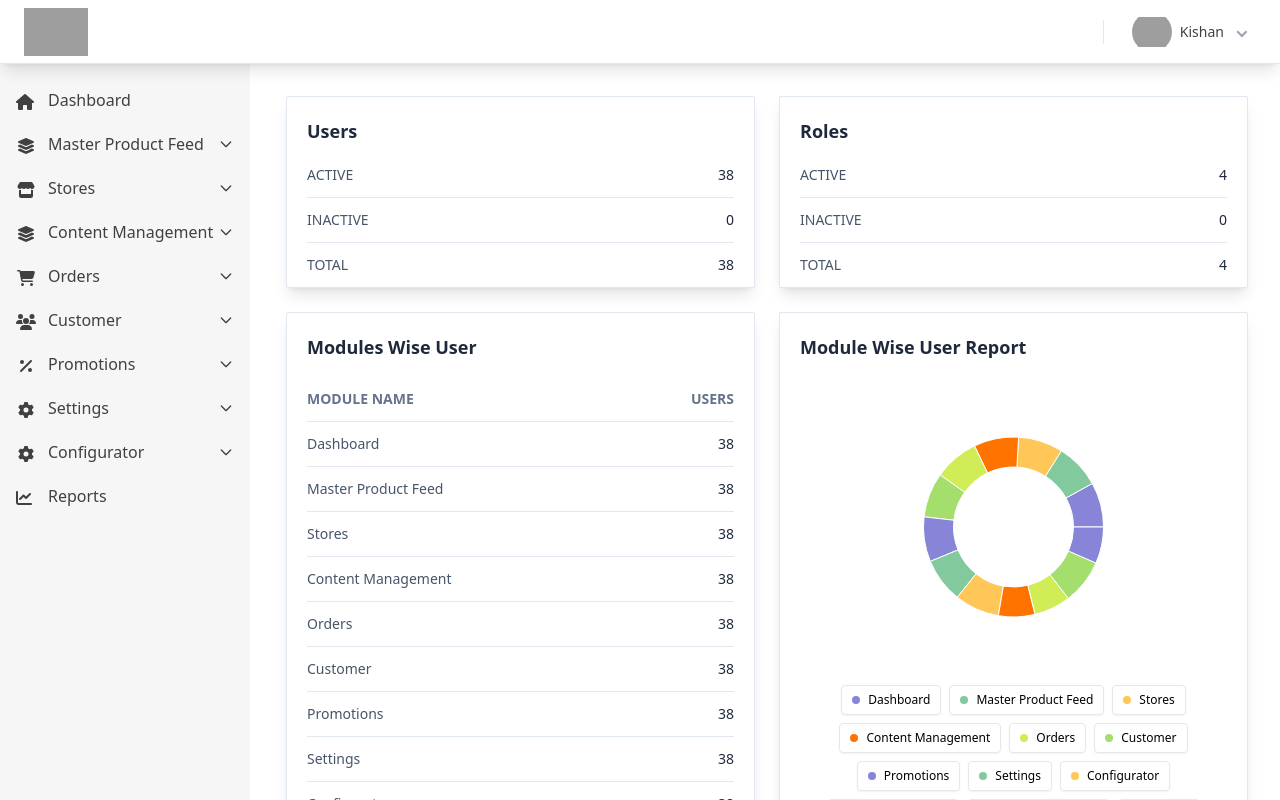
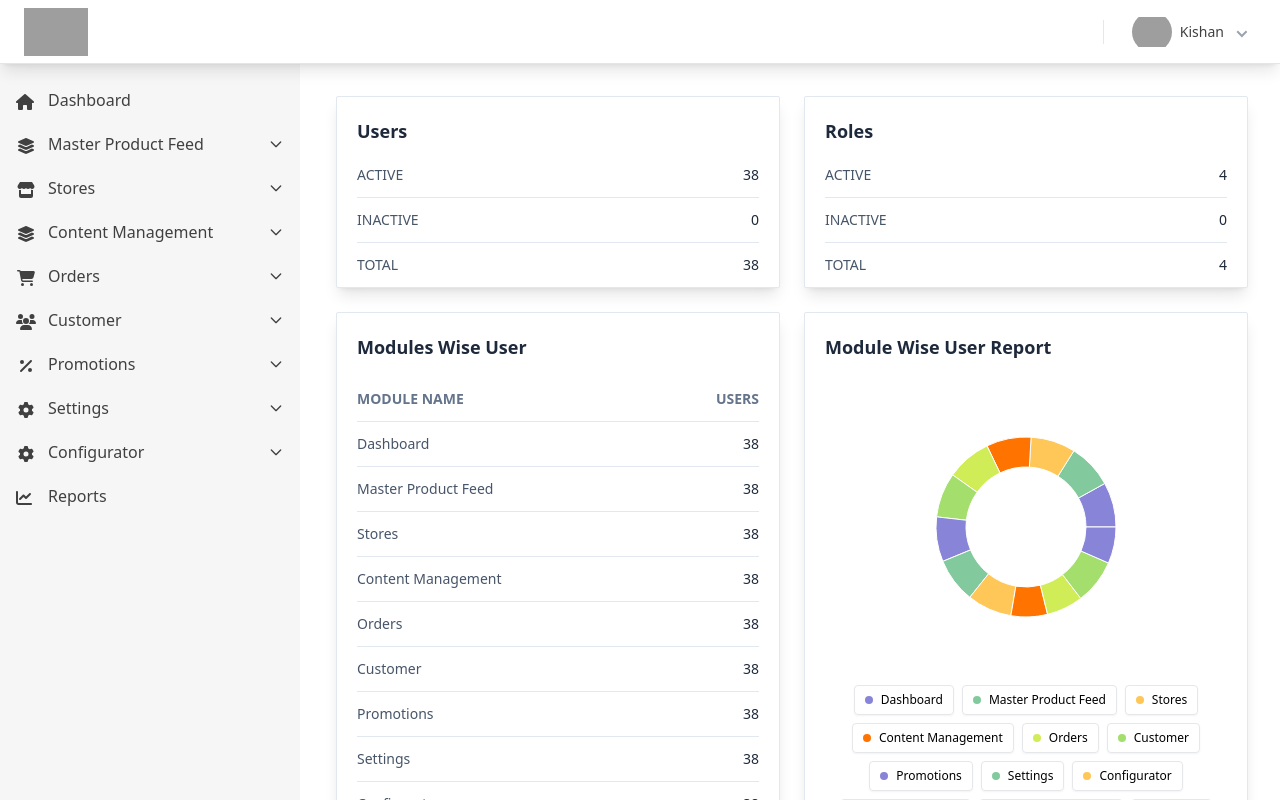
Before and after one commit to Kishan-Vadaliya/LanoRevAmp, a Next.js app in the folder frontend/: page /admin/settings/dashboard in a window 1280 px wide. Built offline with nearby package versions, Linux system fonts and the light colour scheme; grey boxes are pictures that could not be loaded.

Commit message:
refactor: remove unused @tanstack/react-table dependencies and adjust sidebar width in LayoutWrapper

```diff
--- a/frontend/src/components/Layout/LayoutWrapper.tsx
+++ b/frontend/src/components/Layout/LayoutWrapper.tsx
@@ -46,7 +46,7 @@ const LayoutWrapper = ({ children }: LayoutWrapperProps) => {
           z-30
         `}
         >
-          <div className="app-sidebar mr-1 min-w-[250px]">
+          <div className="app-sidebar mr-1 min-w-[300px]">
             <Sidebar />
           </div>
         </div>
```
Also changed, not shown: 1 other file (tests, documents, lock files or other folders).
